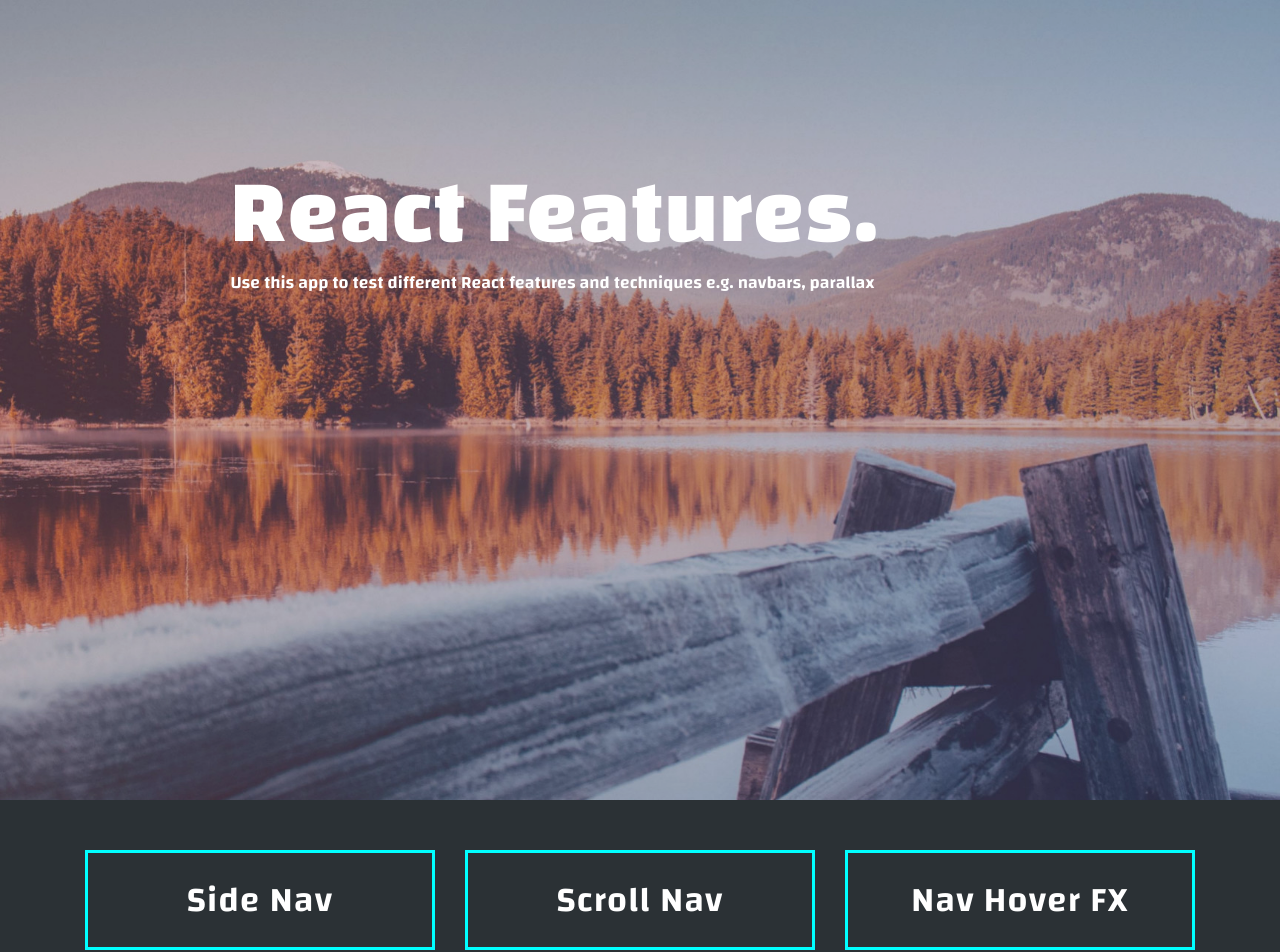
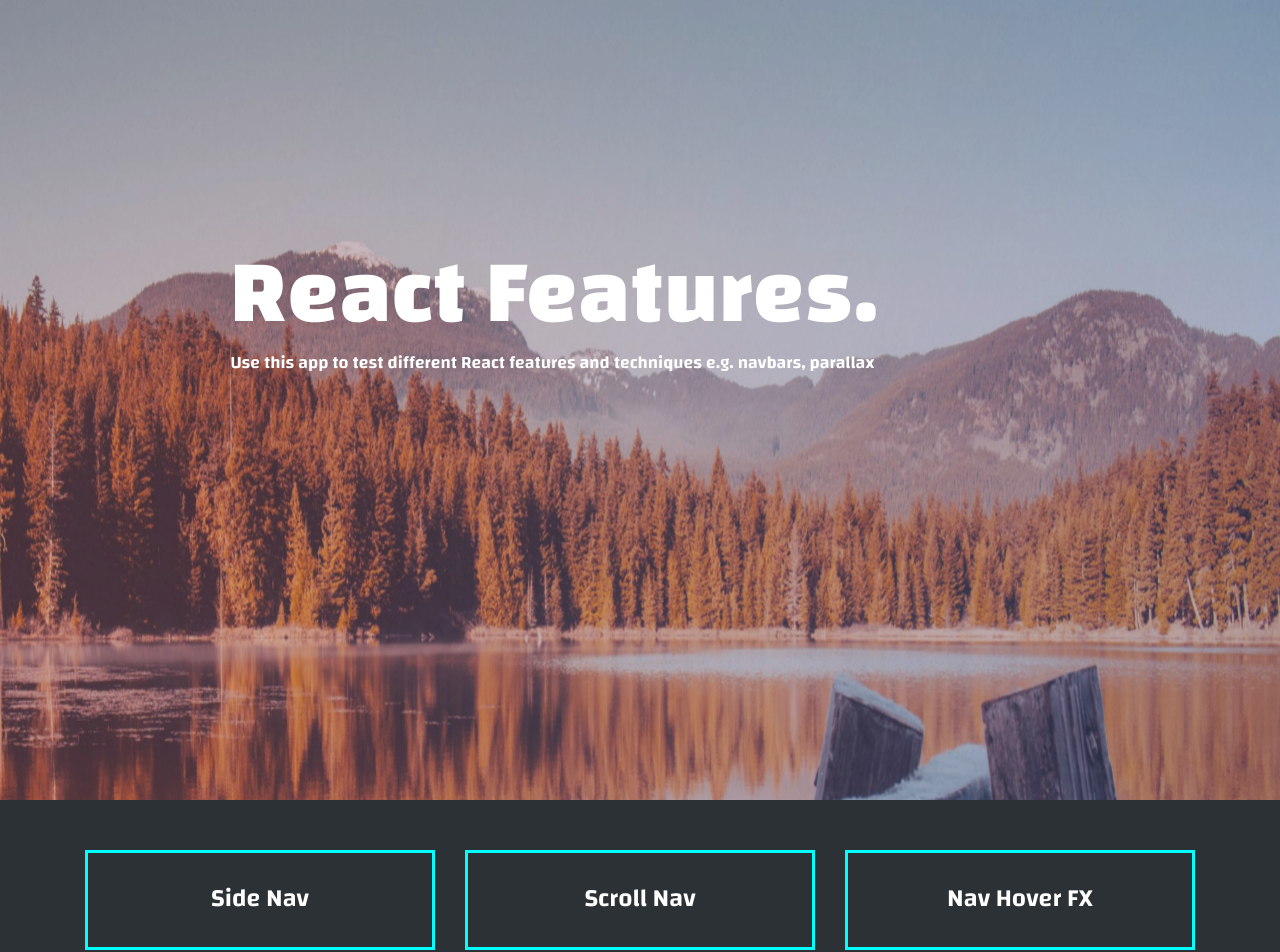
Before and after one commit to eesa94/react-features, a React (Create React App) app: page / in a window 1280 px wide. Shown: the top 952 px of the page. Built offline with nearby package versions, Linux system fonts and the light colour scheme.

Commit message:
install react-parallax and add to hero component

```diff
--- a/package.json
+++ b/package.json
@@ -10,6 +10,7 @@
     "react-burgers": "^1.2.0",
     "react-dom": "^16.7.0",
     "react-onclickoutside": "^6.8.0",
+    "react-parallax": "^2.2.0",
     "react-router": "^4.3.1",
     "react-router-dom": "^4.3.1",
     "react-scripts": "^2.1.8",
--- a/src/Components/Features/1.FeatureOne/SideNav.css
+++ b/src/Components/Features/1.FeatureOne/SideNav.css
@@ -24,7 +24,6 @@
     top: 0;
     left: 0;
     padding: 50px 0;
-    /* background-color: rgba(0,0,0,0.85); */
     background-color: #010f18;
     border-right: 2px solid #fff;
     transition: 0.8s;
--- a/src/Components/Hero/Hero.css
+++ b/src/Components/Hero/Hero.css
@@ -9,11 +9,12 @@
 
 .overlayOne {
     background-color: rgba(0, 0, 0, 0.15);
+    height: 800px;
 }
 
 .heroText {
     position: absolute;
-    top: 20%;
+    top: 30%;
     left: 18%;
 }
 
--- a/src/Components/Hero/Hero.js
+++ b/src/Components/Hero/Hero.js
@@ -1,15 +1,22 @@
 import React from 'react';
 import './Hero.css';
+import { Parallax } from 'react-parallax';
 import landscape_gradient from '../../Images/landscape_gradient.jpg';
 
 const Hero = () => {
+
     const bgImage = {
         backgroundImage: `url(${landscape_gradient})`,
     }
 
+    const image = landscape_gradient;
+
     return (
-        <div className="heroContainer container-fluid" style={bgImage}>
-            <div className="overlayOne w-100 h-100">
+        <Parallax
+        bgImage={landscape_gradient}
+        bgImageStyle={{height: '1200px', width: '100%'}}
+        strength={700}>
+            <div className="overlayOne w-100">
                 <div className="heroText">
                     <h1 className="heroHeader changa8 white">
                         React Features.
@@ -19,7 +26,8 @@ const Hero = () => {
                     </h3>
                 </div>
             </div>
-        </div>
+
+        </Parallax>
 
   )
 }
--- a/src/Components/Home/Home.css
+++ b/src/Components/Home/Home.css
@@ -34,6 +34,10 @@
     background-color: grey;
 }
 
+.featureLinkHeader {
+    font-size: 2.5rem;
+}
+
 .featureHeader {
     margin-bottom: 0;
     letter-spacing: 1.15px;
--- a/src/Components/Home/Home.js
+++ b/src/Components/Home/Home.js
@@ -14,7 +14,8 @@ class Home extends Component {
                 {name: 'Scroll Nav', status: true},
                 {name: 'Nav Hover FX', status: true},
                 {name: 'Parallax Hero', status: false},
-                {name: 'Parallax Elements', status: false}
+                {name: 'Parallax Elements', status: false},
+                {name: 'Animation & Motion', status: false},
             ],
             active: -1
         }
@@ -40,7 +41,7 @@ class Home extends Component {
 
         const active = this.state.active;
         const linkClass = "featureLink d-flex justify-content-center align-items-center w-100";
-        const headerClass = "featureHeader changa6";
+        const headerClass = "featureLinkHeader changa6";
 
         return (
         <div>
```
Also changed, not shown: 1 other file (tests, documents, lock files or other folders).
